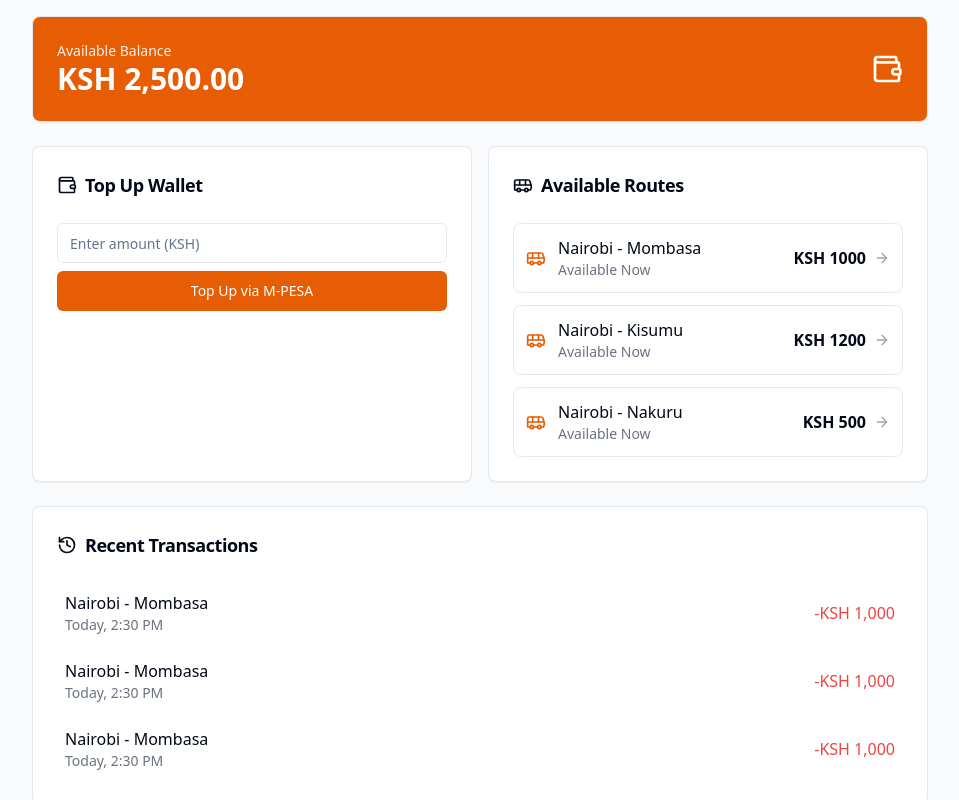
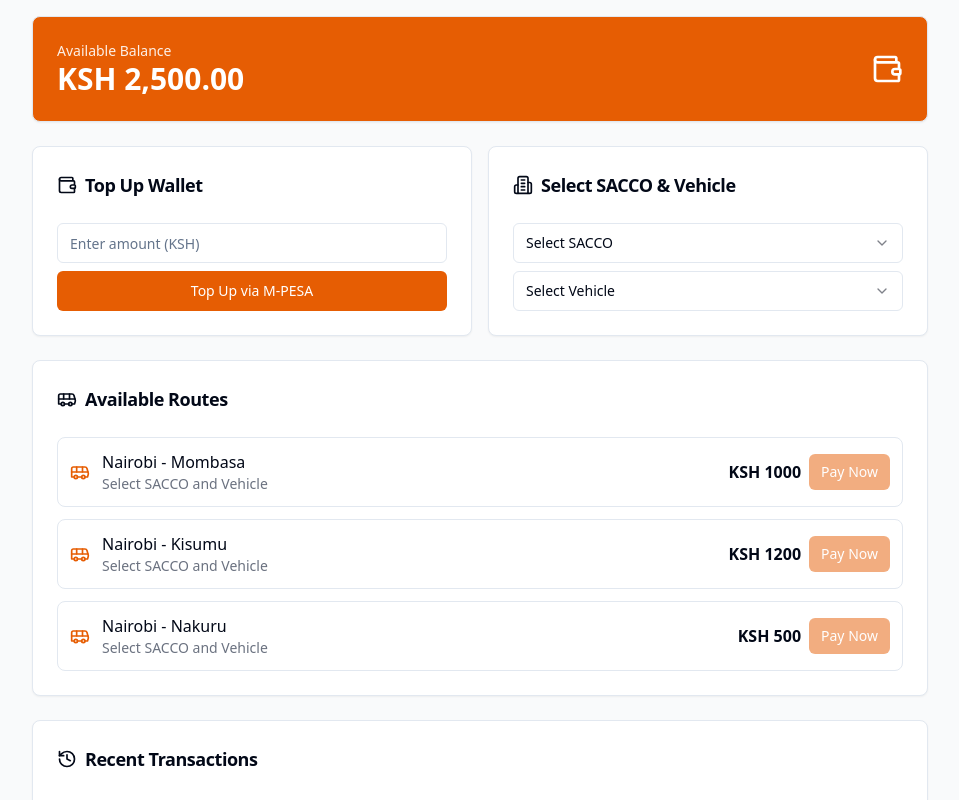
Before and after one commit to maxyn1/afcs, a React (Vite) app: page /dashboard in a window 1280 px wide. Shown: the top 800 px of the page, without its empty margins (160-1119 px from the left). Built offline with nearby package versions, Linux system fonts and the light colour scheme.

Commit message:
Enable payment for routes and vehicles
Added functionality to allow users to pay for routes and vehicles. Implemented a display of available sacco registrations and their corresponding vehicles.
[skip gpt_engineer]

```diff
--- a/src/pages/Dashboard.tsx
+++ b/src/pages/Dashboard.tsx
@@ -1,9 +1,39 @@
 import { Card, CardContent, CardHeader, CardTitle } from "@/components/ui/card";
 import { Button } from "@/components/ui/button";
 import { Input } from "@/components/ui/input";
-import { Wallet, Bus, History, ArrowRight } from "lucide-react";
+import { Select, SelectContent, SelectItem, SelectTrigger, SelectValue } from "@/components/ui/select";
+import { Wallet, Bus, History, ArrowRight, Building2, Car } from "lucide-react";
+import { useState } from "react";
 
 const Dashboard = () => {
+  const [selectedSacco, setSelectedSacco] = useState("");
+  const [selectedVehicle, setSelectedVehicle] = useState("");
+  const [selectedRoute, setSelectedRoute] = useState("");
+
+  // Mock data - In a real app, this would come from your backend
+  const saccos = [
+    { id: "1", name: "Metro Trans SACCO" },
+    { id: "2", name: "City Hoppa SACCO" },
+    { id: "3", name: "Forward Travelers SACCO" }
+  ];
+
+  const vehicles = [
+    { id: "1", number: "KBZ 123A", sacco: "1" },
+    { id: "2", number: "KCY 456B", sacco: "1" },
+    { id: "3", number: "KDE 789C", sacco: "2" }
+  ];
+
+  const routes = [
+    { route: "Nairobi - Mombasa", fare: 1000 },
+    { route: "Nairobi - Kisumu", fare: 1200 },
+    { route: "Nairobi - Nakuru", fare: 500 }
+  ];
+
+  const handlePayment = () => {
+    // This would integrate with your payment processing system
+    console.log("Processing payment for route:", selectedRoute);
+  };
+
   return (
     <div className="min-h-screen bg-gray-50 p-4">
       <div className="max-w-4xl mx-auto space-y-6">
@@ -44,38 +74,90 @@ const Dashboard = () => {
           <Card>
             <CardHeader>
               <CardTitle className="text-lg flex items-center gap-2">
+                <Building2 size={20} />
+                Select SACCO & Vehicle
+              </CardTitle>
+            </CardHeader>
+            <CardContent className="space-y-4">
+              <div className="space-y-2">
+                <Select onValueChange={setSelectedSacco}>
+                  <SelectTrigger>
+                    <SelectValue placeholder="Select SACCO" />
+                  </SelectTrigger>
+                  <SelectContent>
+                    {saccos.map((sacco) => (
+                      <SelectItem key={sacco.id} value={sacco.id}>
+                        {sacco.name}
+                      </SelectItem>
+                    ))}
+                  </SelectContent>
+                </Select>
+
+                <Select onValueChange={setSelectedVehicle}>
+                  <SelectTrigger>
+                    <SelectValue placeholder="Select Vehicle" />
+                  </SelectTrigger>
+                  <SelectContent>
+                    {vehicles
+                      .filter((v) => v.sacco === selectedSacco)
+                      .map((vehicle) => (
+                        <SelectItem key={vehicle.id} value={vehicle.id}>
+                          {vehicle.number}
+                        </SelectItem>
+                      ))}
+                  </SelectContent>
+                </Select>
+              </div>
+            </CardContent>
+          </Card>
+        </div>
+
+        <Card>
+          <CardHeader>
+            <CardTitle className="text-lg flex items-center gap-2">
               <Bus size={20} />
               Available Routes
             </CardTitle>
           </CardHeader>
           <CardContent>
             <div className="space-y-3">
-                {[
-                  { route: "Nairobi - Mombasa", fare: 1000 },
-                  { route: "Nairobi - Kisumu", fare: 1200 },
-                  { route: "Nairobi - Nakuru", fare: 500 }
-                ].map((item, i) => (
+              {routes.map((item, i) => (
                 <div
                   key={i}
-                    className="flex items-center justify-between p-3 hover:bg-gray-50 rounded-lg border"
+                  className="flex items-center justify-between p-3 hover:bg-gray-50 rounded-lg border cursor-pointer"
+                  onClick={() => setSelectedRoute(item.route)}
                 >
                   <div className="flex items-center gap-3">
                     <Bus className="text-primary" size={20} />
                     <div>
                       <p className="font-medium">{item.route}</p>
-                        <p className="text-sm text-gray-500">Available Now</p>
+                      <p className="text-sm text-gray-500">
+                        {selectedSacco && selectedVehicle
+                          ? `Vehicle: ${
+                              vehicles.find((v) => v.id === selectedVehicle)?.number
+                            }`
+                          : "Select SACCO and Vehicle"}
+                      </p>
                     </div>
                   </div>
                   <div className="flex items-center gap-2">
                     <p className="font-semibold">KSH {item.fare}</p>
-                      <ArrowRight size={16} className="text-gray-400" />
+                    <Button
+                      size="sm"
+                      disabled={!selectedSacco || !selectedVehicle}
+                      onClick={(e) => {
+                        e.stopPropagation();
+                        handlePayment();
+                      }}
+                    >
+                      Pay Now
+                    </Button>
                   </div>
                 </div>
               ))}
             </div>
           </CardContent>
         </Card>
-        </div>
 
         <Card>
           <CardHeader>
```
Lines whose indentation alone changed are shown as unchanged.
